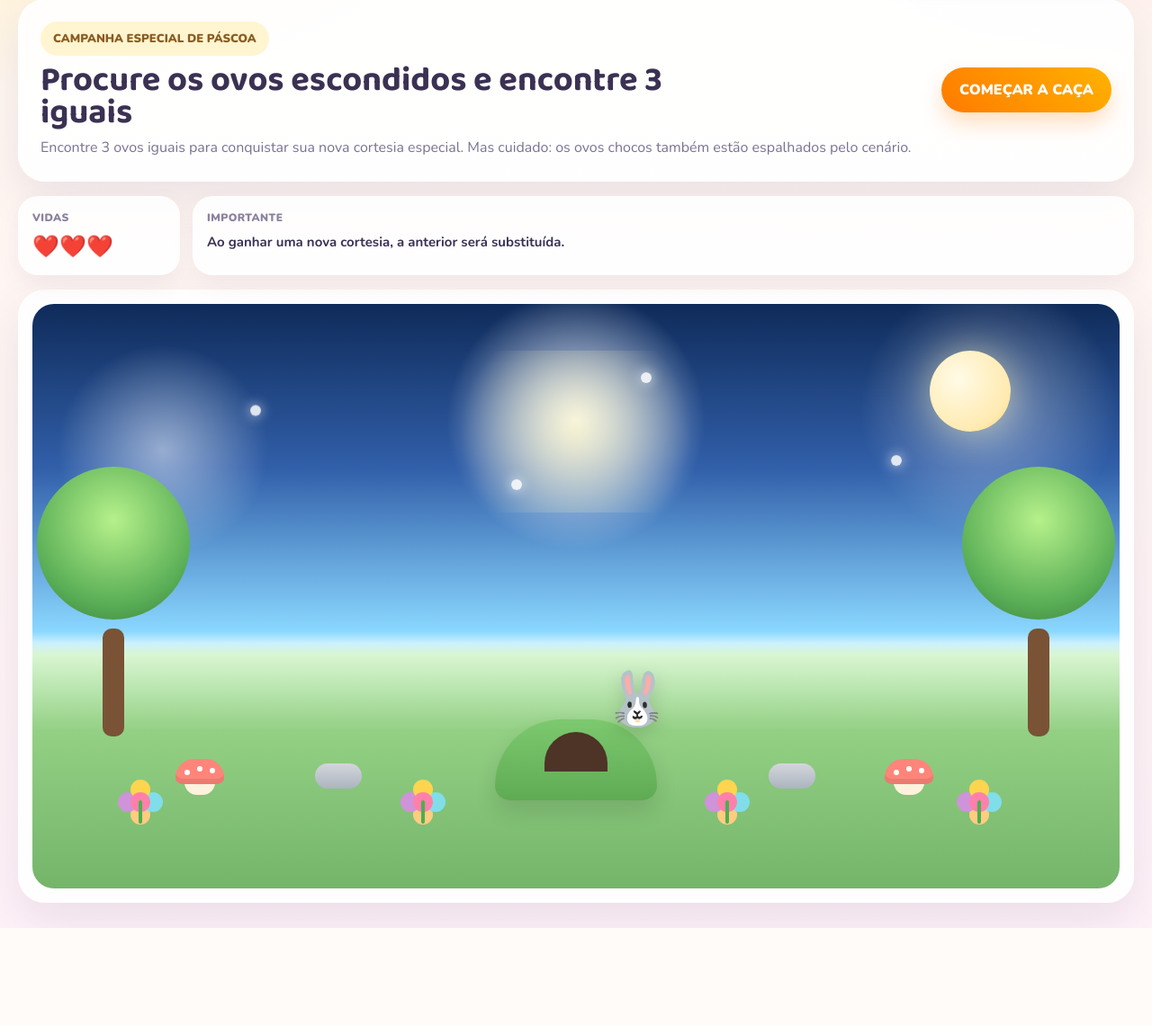
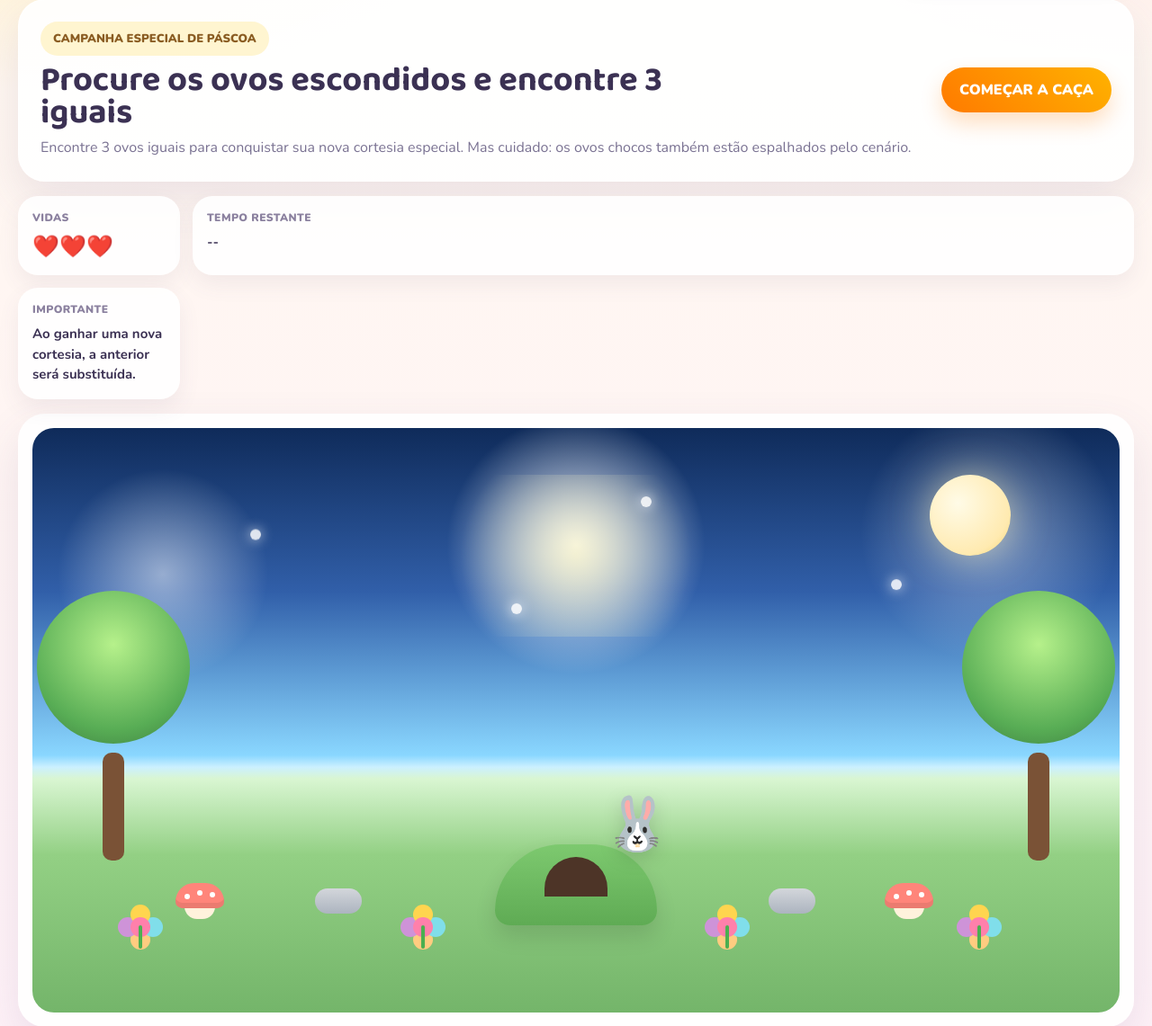
Before and after one commit to cvmontealto2019-ctrl/Raspadinha, a Python web app: template templates/game.html in a window 1280 px wide. Shown: the part 123-1264 px from the top of the page at 90% size. Before the commit the page ends 1155 px from the top, so only its background shows below. Run offline with Jinja, Linux system fonts and the light colour scheme; the template is opened without the code that fills it, so the values that code supplies are empty.

Commit message:
Update game.html

```diff
--- a/templates/game.html
+++ b/templates/game.html
@@ -55,6 +55,13 @@
   <div class="bp-life-box">
     <span>Vidas</span>
     <strong id="bp-lives">❤️❤️❤️</strong>
+  </div>
+
+  <div class="bp-tip-box">
+    <span>Tempo restante</span>
+    <strong id="bp-timer" data-expires="{{ expires_at if expires_at else '' }}">
+      --
+    </strong>
   </div>
 
   <div class="bp-tip-box">
```
Lines whose indentation alone changed are shown as unchanged.
